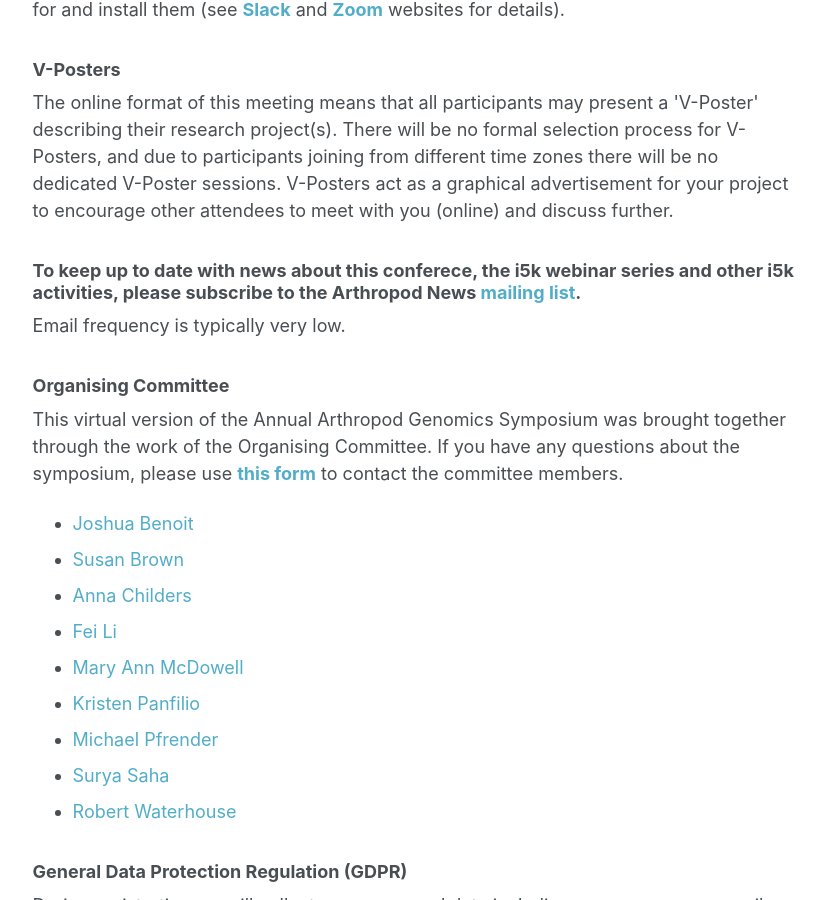
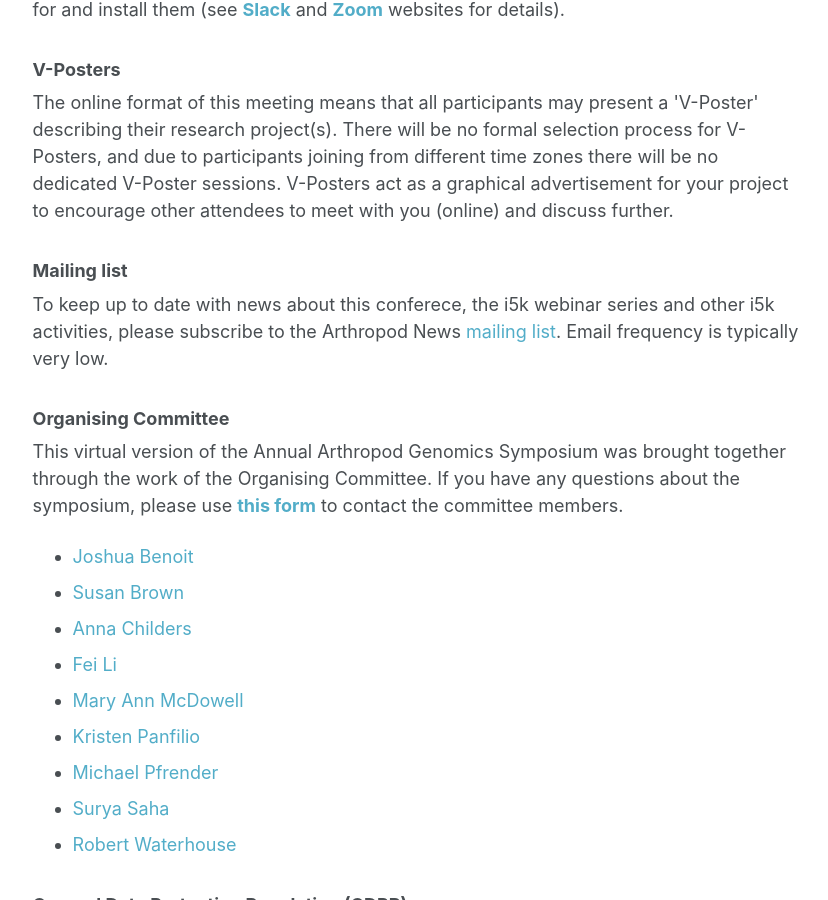
Before and after one commit to i5k/i5k.github.io, a Jekyll site: the page built from _pages/ags2020.md, in a window 1280 px wide and 900 px high, scrolled down 1955 px. Shown: the whole window, without its empty margins (249-1077 px from the left). Built offline with Jekyll 4.4.1, drawn with Linux system fonts in a browser that asks for light colours.

Commit message:
Modify format

```diff
--- a/_pages/ags2020.md
+++ b/_pages/ags2020.md
@@ -37,8 +37,8 @@ A virtual meeting requires a few changes to normal conference organisation: part
 ### **V-Posters**
 The online format of this meeting means that all participants may present a &#39;V-Poster&#39; describing their research project(s). There will be no formal selection process for V-Posters, and due to participants joining from different time zones there will be no dedicated V-Poster sessions. V-Posters act as a graphical advertisement for your project to encourage other attendees to meet with you (online) and discuss further.
 
-### To keep up to date with news about this conferece, the i5k webinar series and other i5k activities, please subscribe to the Arthropod News [mailing list](https://listserv.ksu.edu/?SUBED1=ARTHROPODNEWS&A=1).
-Email frequency is typically very low.
+### **Mailing list**
+To keep up to date with news about this conferece, the i5k webinar series and other i5k activities, please subscribe to the Arthropod News [mailing list](https://listserv.ksu.edu/?SUBED1=ARTHROPODNEWS&A=1). Email frequency is typically very low.
 
 ### **Organising Committee**
 This virtual version of the Annual Arthropod Genomics Symposium was brought together through the work of the Organising Committee. If you have any questions about the symposium, please use [**this form**](https://forms.gle/vNnCf2sE2wg7nA7g7) to contact the committee members.
```
